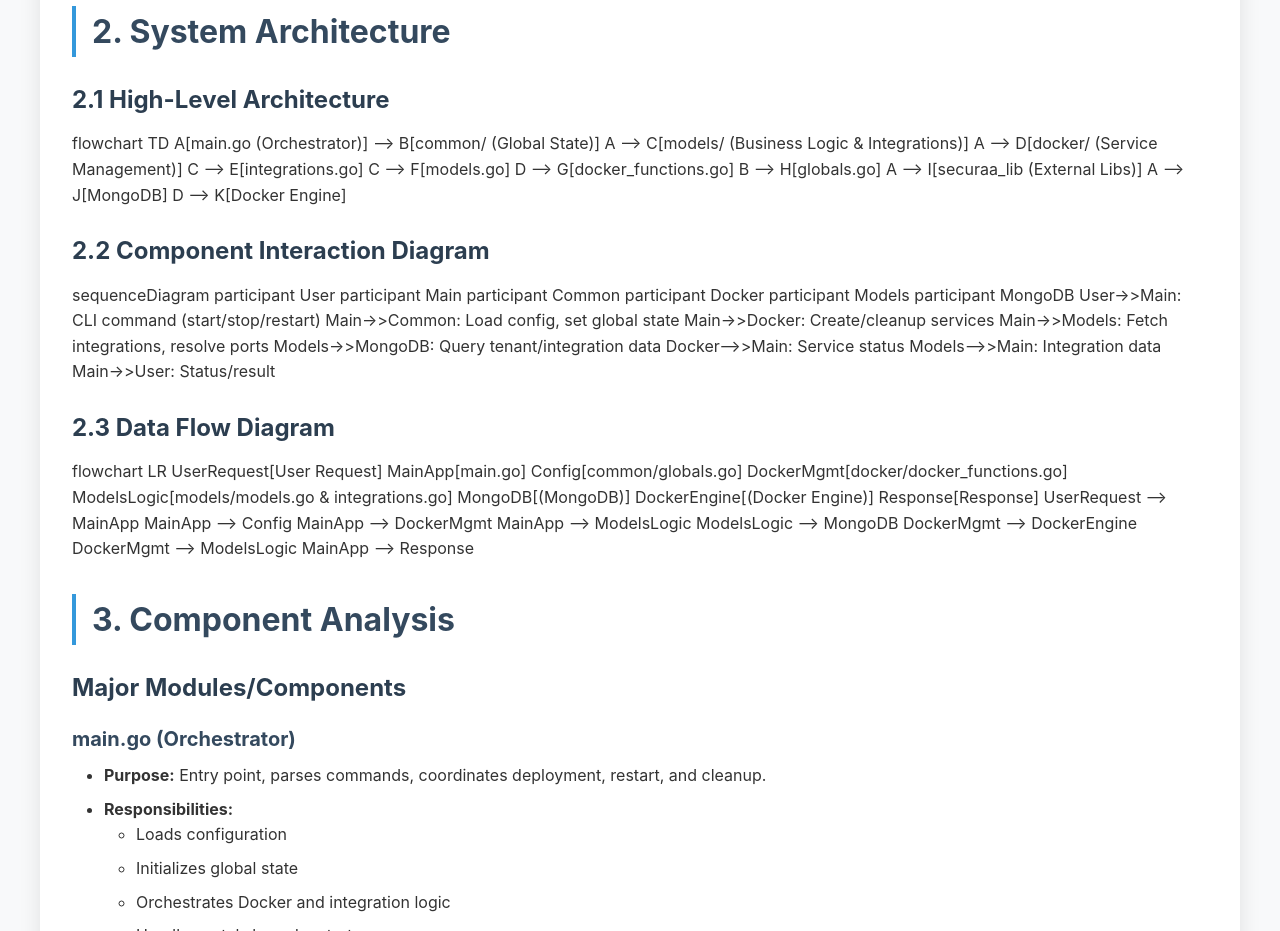
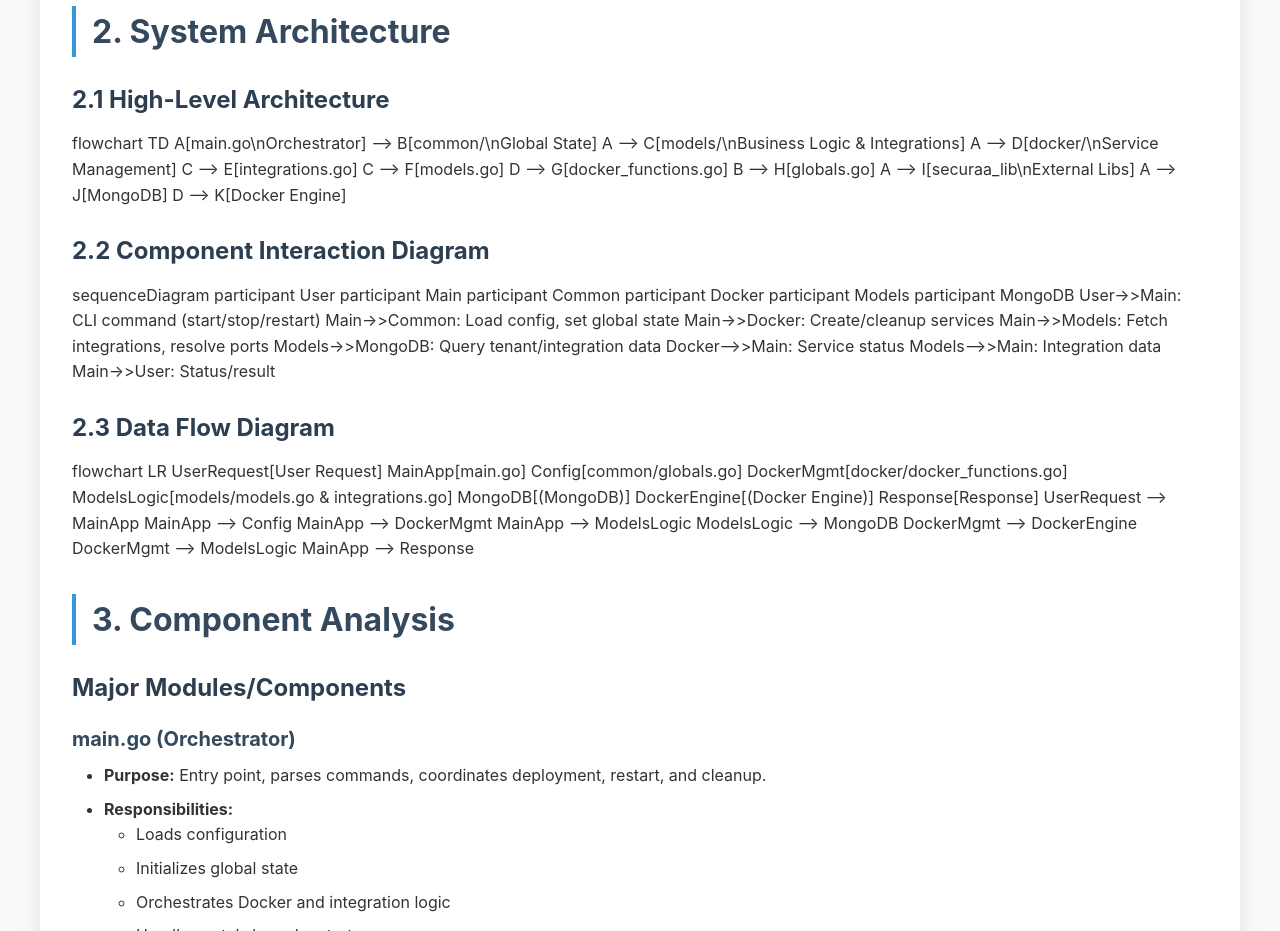
Before and after one commit to Vishwa0220/securaa-internal-documents, a plain HTML site: page docs/process-manager-hld.html in a window 1280 px wide. Shown: the part 1100-2031 px from the top of the page. Drawn offline with Linux system fonts and the light colour scheme.

Commit message:
Fix Mermaid diagram node labels in Process Manager HLD (markdown and HTML)

```diff
--- a/docs/process-manager-hld.html
+++ b/docs/process-manager-hld.html
@@ -54,14 +54,14 @@
         <h3>2.1 High-Level Architecture</h3>
         <div class="mermaid">
 flowchart TD
-  A[main.go (Orchestrator)] --> B[common/ (Global State)]
-  A --> C[models/ (Business Logic & Integrations)]
-  A --> D[docker/ (Service Management)]
+    A[main.go\nOrchestrator] --> B[common/\nGlobal State]
+    A --> C[models/\nBusiness Logic & Integrations]
+    A --> D[docker/\nService Management]
     C --> E[integrations.go]
     C --> F[models.go]
     D --> G[docker_functions.go]
     B --> H[globals.go]
-  A --> I[securaa_lib (External Libs)]
+    A --> I[securaa_lib\nExternal Libs]
     A --> J[MongoDB]
     D --> K[Docker Engine]
         </div>
```
Also changed, not shown: PROCESS_MANAGER_HLD.md (+4 -4 lines). Lines whose indentation alone changed are shown as unchanged.
